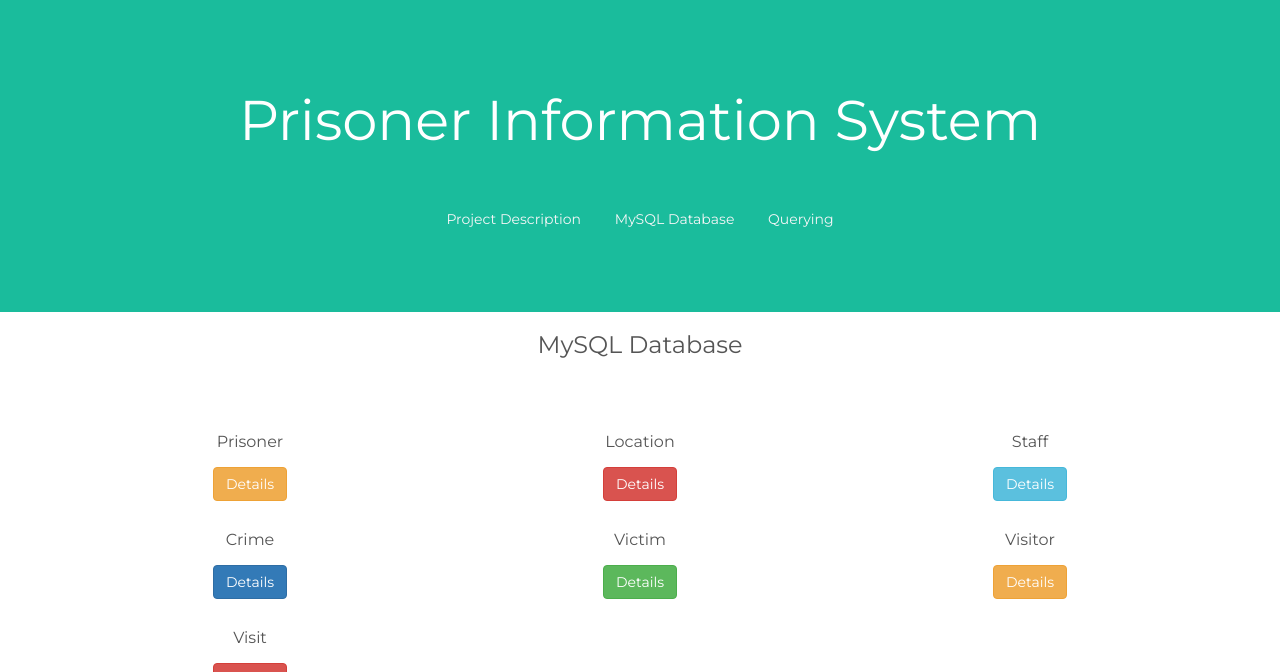
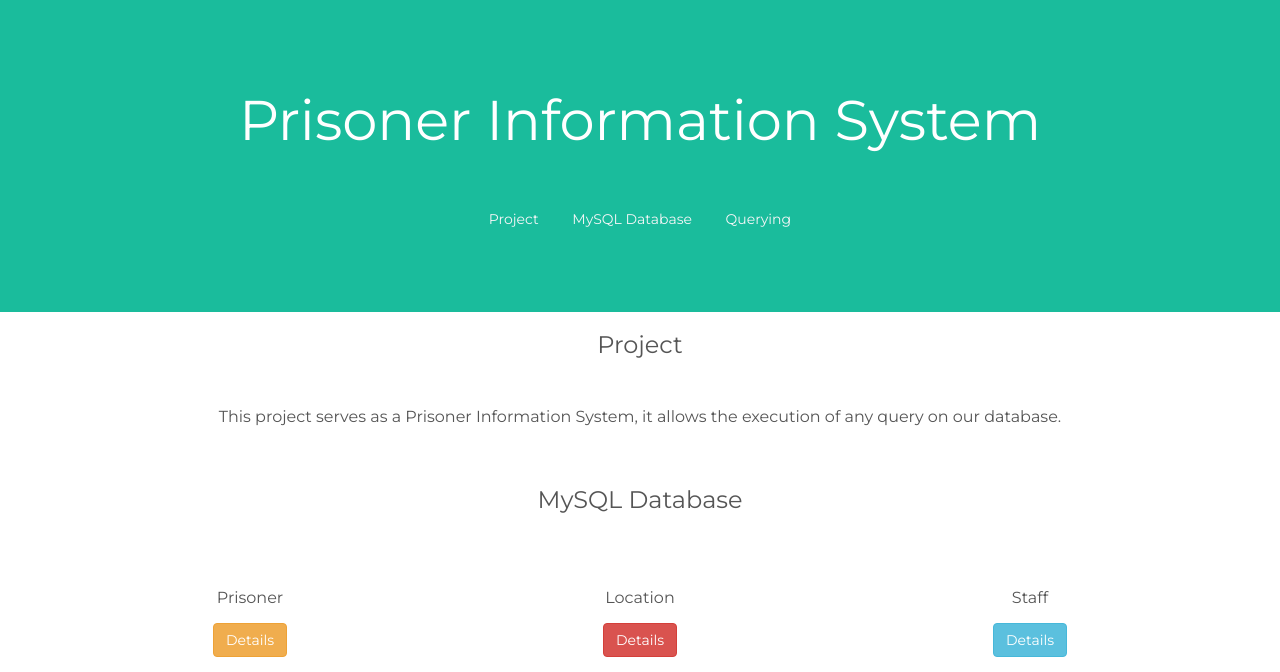
Before and after one commit to mfa55/PrisonerInformationSystem, a PHP site: page / in a window 1280 px wide. Shown: the top 672 px of the page. Run offline with PHP 8.4, Linux system fonts and the light colour scheme; some libraries are stand-ins or nearby versions.

Commit message:
Project description addition

```diff
--- a/index.php
+++ b/index.php
@@ -22,7 +22,7 @@
         <div class="row">
             <div class="col-md-offset-3 col-md-6">
                 <ul class="nav">
-                    <li><a href="#projectDescription">Project Description</a></li>
+                    <li><a href="#projectDescription">Project</a></li>
                     <li><a href="#mysqlDB">MySQL Database</a></li>
                     <li><a href="#querying">Querying</a></li>
                 </ul>
@@ -31,7 +31,11 @@
     </div>
 
     <div class="container bg-3 text-center">
-        <h3 class="margin" id="mysqlDB">MySQL Database</h3><br/>
+        <h3 class="margin" id="projectDescription">Project</h3>
+        <p>This project serves as a Prisoner Information System, it allows the execution of any query on our database.</p>
+        <br/>
+        <h3 class="margin" id="mysqlDB">MySQL Database</h3>
+        <br/>
         <div class="row">
             <div class="col-md-4">
                 <p>Prisoner</p>
```
